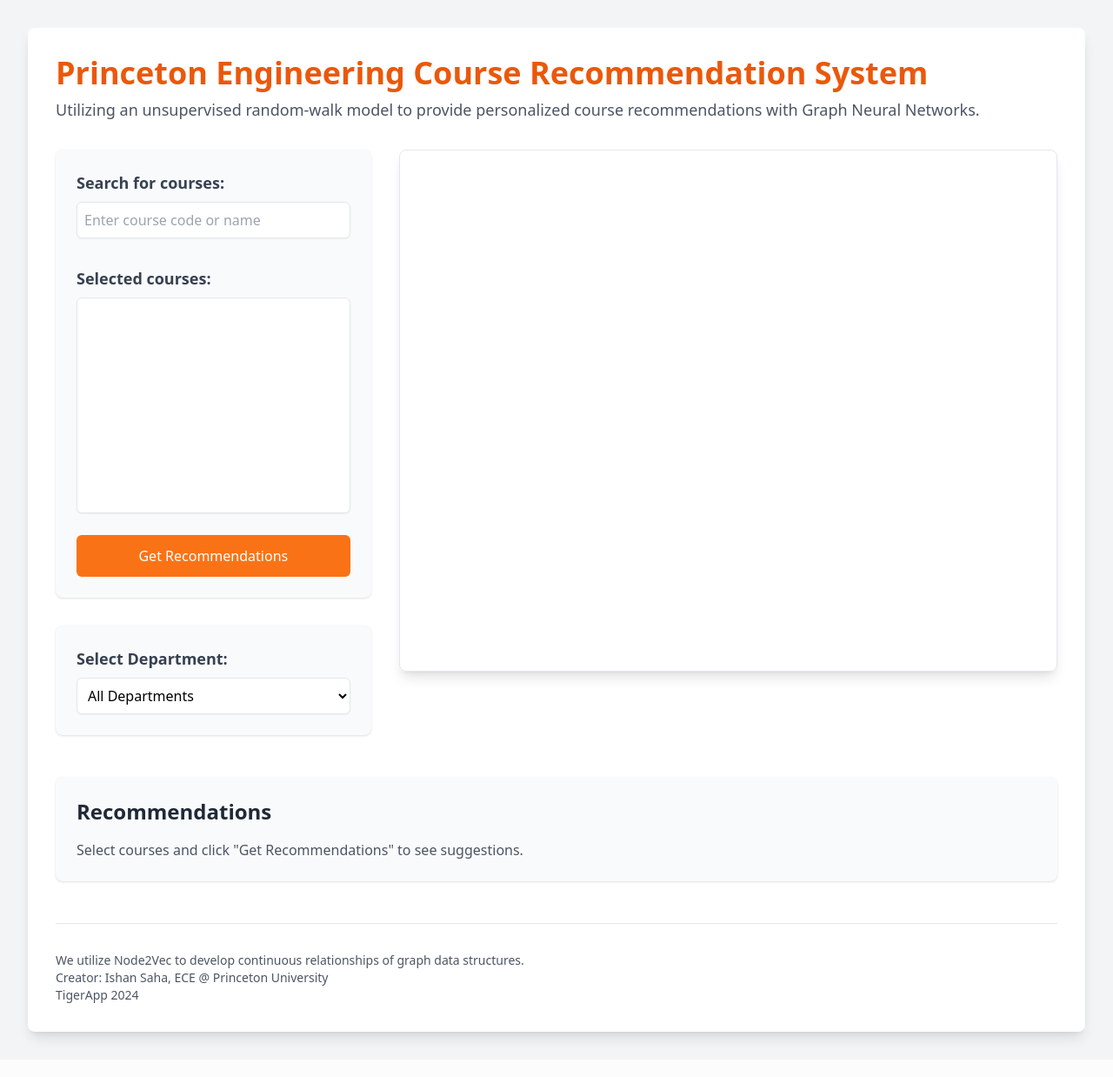
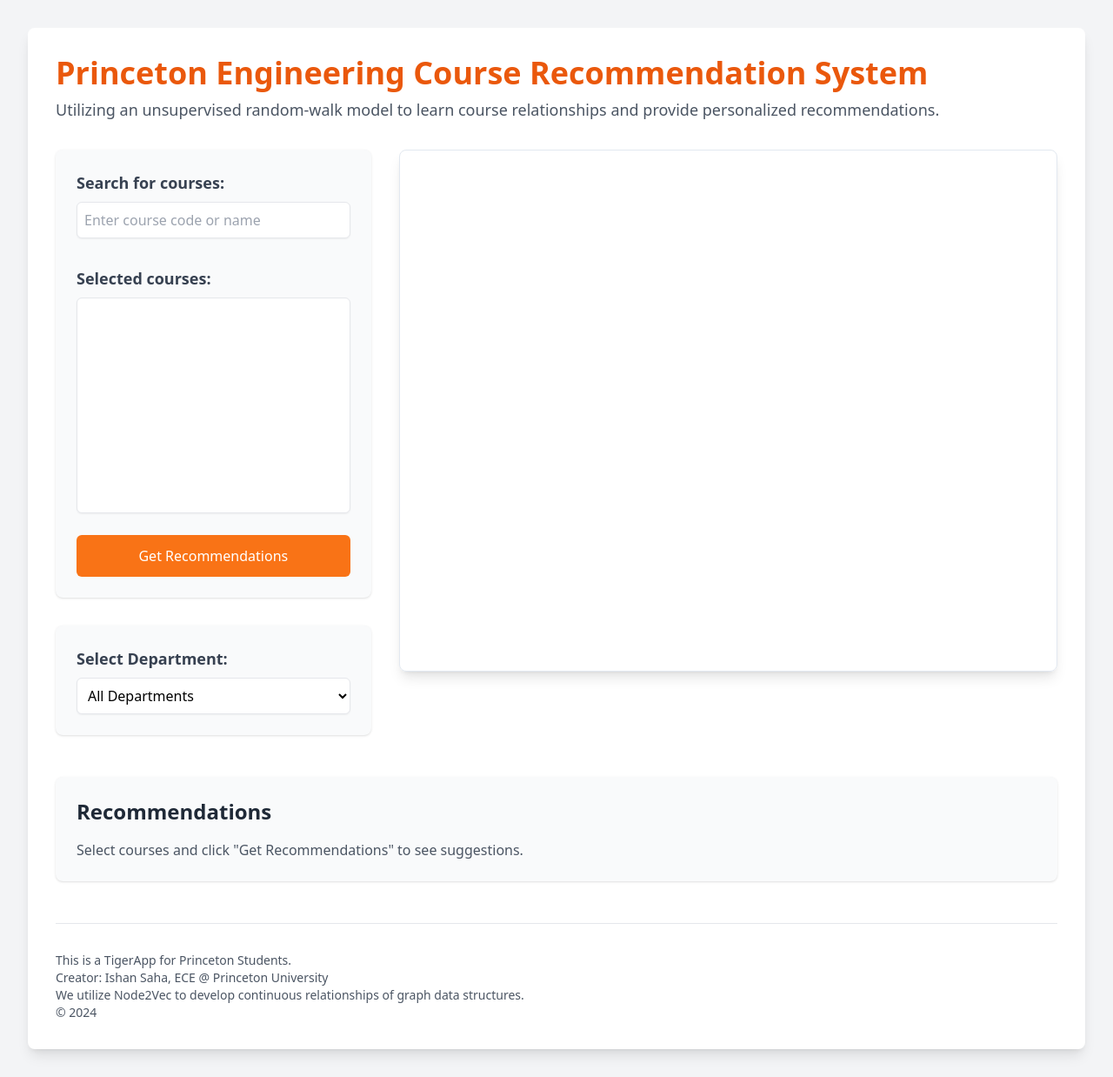
Before and after one commit to ishansaha01/GNNCourseSearchEngine, a Flask app: page / in a window 1280 px wide. Shown: the whole page at 87% size. Before the commit the page ends 1201 px from the top, so only its background shows below. Run offline with Flask 3, Linux system fonts and the light colour scheme; lists and menus that the app fills with data are empty; some libraries are stand-ins or nearby versions.

Commit message:
updating index file

```diff
--- a/templates/index.html
+++ b/templates/index.html
@@ -21,7 +21,7 @@
         <header class="mb-8">
             <h1 class="text-4xl font-bold text-orange-600 mb-2">Princeton Engineering Course Recommendation System</h1>
             <p class="text-gray-600 text-lg">
-                Utilizing an unsupervised random-walk model to provide personalized course recommendations with Graph Neural Networks.
+                Utilizing an unsupervised random-walk model to learn course relationships and provide personalized recommendations.
             </p>
         </header>
 
@@ -58,9 +58,10 @@
         <!-- Footnotes -->
         <footer class="mt-12 pt-8 border-t border-gray-200">
             <div class="text-sm text-gray-600">
+                <p>This is a TigerApp for Princeton Students.</p>
+                <p>Creator: Ishan Saha, ECE @ Princeton University</p>
                 <p>We utilize Node2Vec to develop continuous relationships of graph data structures.</p>
-                <p>Creator: Ishan Saha, ECE @ Princeton University</p>
-                <p>TigerApp 2024</p>
+                <p>&copy; 2024</p>
             </div>
         </footer>
     </div>
```
